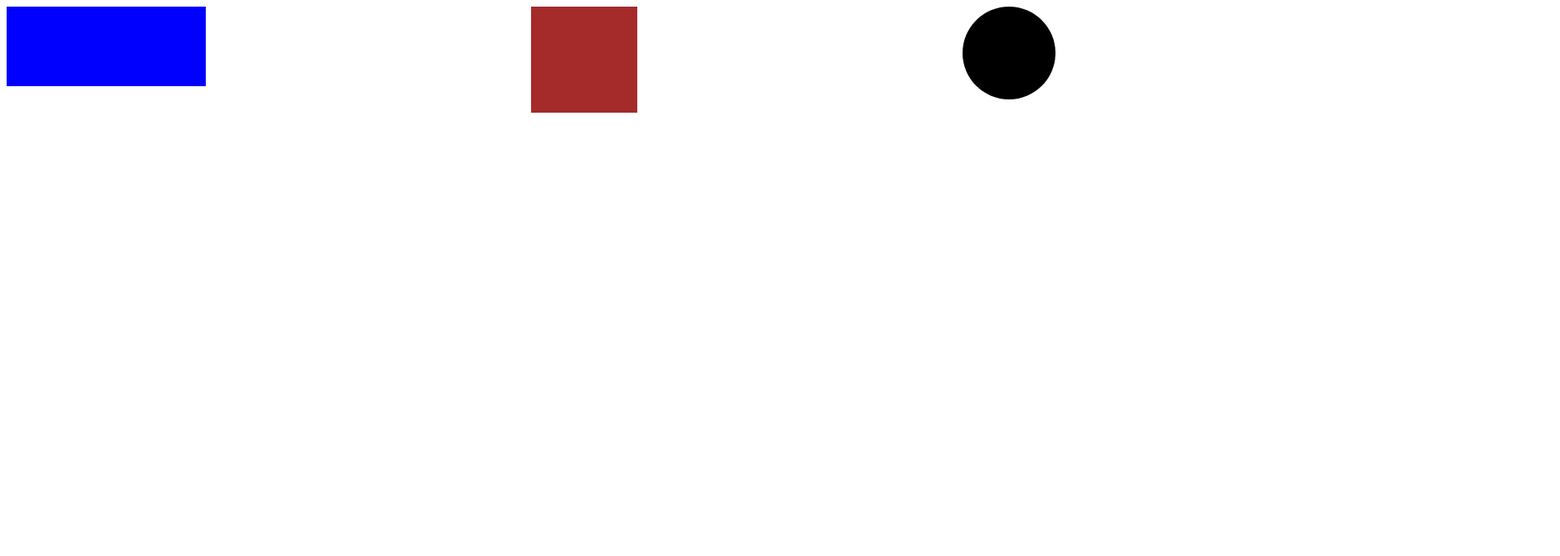
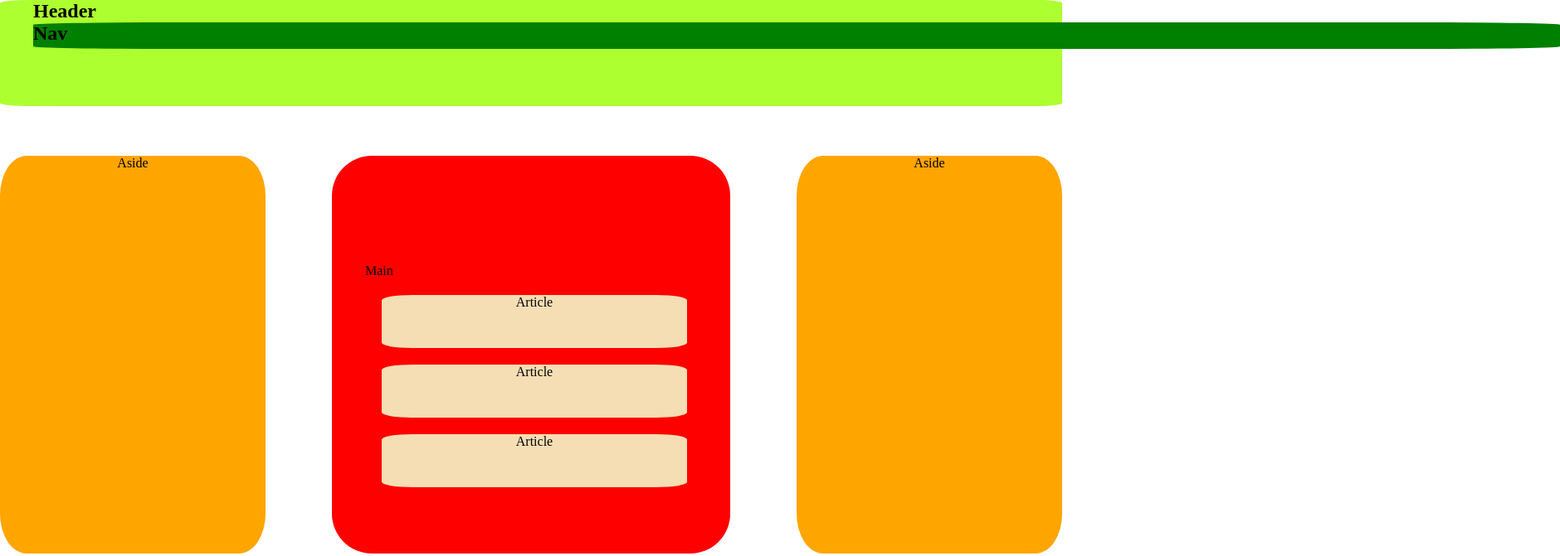
Before and after one commit to RodsmonsterPC/HTML, a plain HTML site: page HTML/SegundaActividad/index.html in a window 1280 px wide. Shown: the top 671 px of the page at 83% size, 1880 px wide, since content can reach past the window. Drawn offline with Linux system fonts and the light colour scheme.

Commit message:
Actividad3

```diff
--- a/HTML/Css/styles.css
+++ b/HTML/Css/styles.css
@@ -1,24 +1,65 @@
-.figures{
- display: flex;
- justify-content: space-between;
+.body {
+  height: 100;
+  width: 100;
+  margin: 0;
+}
+#title {
+  margin-left: 40px;
+}
+.nav {
+  height: 8rem;
+  width: auto;
+  margin: 0;
+  border-radius: 3%;
+  background-color: greenyellow;
 }
 
-
-#rectangle{
-    height: 6rem;
-    width: 15rem;
-    background-color: blue;
+#navbar {
+  height: 2rem;
+  width: 115rem;
+  background-color: green;
+  border-radius: 9%;
 }
 
-#square{
-    height: 8rem;
-    width: 8rem;
-    background-color: brown;
+.aside {
+  height: 30rem;
+  width: 20rem;
+  background-color: orange;
+  border-radius: 10%;
+  margin-top: 60px;
+  display: flex;
+  justify-content: center;
 }
 
-#circle{
-    height: 7rem;
-    width: 7rem;
-    border-radius: 50%;
-    background-color: black;
+.main {
+  height: 30rem;
+  width: 30rem;
+  border-radius: 10%;
+  margin-top: 60px;
+  background-color: red;
 }
+.center {
+  display: flex;
+  justify-content: space-between;
+}
+.article {
+  height: 4rem;
+  width: 23rem;
+  background-color: wheat;
+  margin: 20px;
+  display: flex;
+  justify-content: space-around;
+  border-radius: 10%;
+}
+.list {
+  margin-top: 130px;
+}
+.footer {
+  height: 20rem;
+  width: auto;
+  border-radius: 10%;
+  background-color: blueviolet;
+  margin-top: 80px;
+  display: flex;
+  justify-content: center;
+}
--- a/HTML/SegundaActividad/index.html
+++ b/HTML/SegundaActividad/index.html
@@ -1,24 +1,35 @@
 <!DOCTYPE html>
 <html lang="en">
-<head>
-    <meta charset="UTF-8">
-    <meta http-equiv="X-UA-Compatible" content="IE=edge">
-    <meta name="viewport" content="width=device-width, initial-scale=1.0">
+  <head>
+    <meta charset="UTF-8" />
+    <meta http-equiv="X-UA-Compatible" content="IE=edge" />
+    <meta name="viewport" content="width=device-width, initial-scale=1.0" />
     <title>Document</title>
-    <link rel="stylesheet" href="/HTML/Css/styles.css">
-</head>
-<body>
-    <section class="figures">
-
-        <div id="rectangle">
-
-        </div>
-        <div id="square">
-
-        </div>
-        <div id="circle">
-
-        </div>
+    <link rel="stylesheet" href="/HTML/Css/styles.css" />
+  </head>
+  <body class="body">
+    <nav class="nav">
+      <h2 class="nav" id="title">
+        Header
+        <div id="navbar">Nav</div>
+      </h2>
+    </nav>
+    <section class="center">
+      <aside class="aside">
+        <div>Aside</div>
+      </aside>
+      <main class="main">
+        <ul class="list">
+          Main
+          <article class="article">Article</article>
+          <article class="article">Article</article>
+          <article class="article">Article</article>
+        </ul>
+      </main>
+      <aside class="aside">
+        <div>Aside</div>
+      </aside>
     </section>
-</body>
+    <footer class="footer">footer</footer>
+  </body>
 </html>
--- /dev/null
+++ b/HTML/TerceraActividad/index.css
@@ -0,0 +1,154 @@
+* {
+  height: 100%;
+  width: 100%;
+  margin: 0;
+}
+
+.nav {
+  height: 10rem;
+  width: auto;
+  background-color: greenyellow;
+  display: flex;
+  justify-content: space-around;
+}
+
+#logo {
+  height: 5rem;
+  width: 5rem;
+  background-color: green;
+  border-radius: 20%;
+  margin-top: 25px;
+  margin-left: 100px;
+}
+
+#links {
+  display: flex;
+  justify-content: space-between;
+  align-items: center;
+  margin-left: 10px;
+  height: 7rem;
+  width: 40rem;
+}
+
+.source {
+  height: 2rem;
+  width: 10rem;
+  margin: 6px;
+  background-color: green;
+}
+
+#profile {
+  height: 5rem;
+  width: 5rem;
+  margin: 6px;
+  border-radius: 50%;
+  background-color: green;
+}
+
+.aside {
+  height: 30rem;
+  width: 25rem;
+  background-color: black;
+  margin: 40px;
+  border-radius: 10px;
+}
+
+.articles {
+  height: 2rem;
+  width: 10rem;
+  margin-top: 40px;
+  border-radius: 10%;
+  background-color: white;
+}
+
+.main {
+  display: flex;
+  justify-content: space-between;
+  width: auto;
+  height: auto;
+}
+
+.articleTop {
+  height: 10rem;
+  width: auto;
+  display: flex;
+  justify-content: space-between;
+  margin: 30px;
+}
+.articleBottom {
+  height: 10rem;
+  width: auto;
+  display: flex;
+  justify-content: space-between;
+  margin: 30px;
+}
+
+#card1 {
+  height: 10rem;
+  width: 30rem;
+  background-color: yellow;
+  margin: 20px;
+  border-radius: 10%;
+}
+
+#card2 {
+  height: 10rem;
+  width: 30rem;
+  background-color: orange;
+  margin: 20px;
+  border-radius: 10%;
+}
+
+#card3 {
+  height: 10rem;
+  width: 30rem;
+  background-color: red;
+  margin: 20px;
+  border-radius: 10%;
+}
+#card4 {
+  height: 10rem;
+  width: 30rem;
+  background-color: orchid;
+  margin: 20px;
+  border-radius: 10%;
+}
+
+.footer {
+  height: 20rem;
+  width: auto;
+  background-color: greenyellow;
+  display: flex;
+  justify-content: space-between;
+}
+
+#detail1 {
+  height: 15rem;
+  width: 15rem;
+  border-radius: 50%;
+  margin-left: 60px;
+  margin-top: 40px;
+  background-color: green;
+}
+#detail2 {
+  height: 3rem;
+  width: 20rem;
+  background-color: green;
+  margin-top: 220px;
+}
+#detail3 {
+  height: 20rem;
+  width: 20rem;
+  background-color: greenyellow;
+  display: flex;
+  justify-content: space-between;
+}
+
+.contacts {
+  height: 3rem;
+  width: 3rem;
+  border-radius: 50%;
+  background-color: green;
+  margin: 15px;
+  margin-top: 200px;
+}
```
Also changed, not shown: HTML/TerceraActividad/index.html (added, +53 -0 lines).
